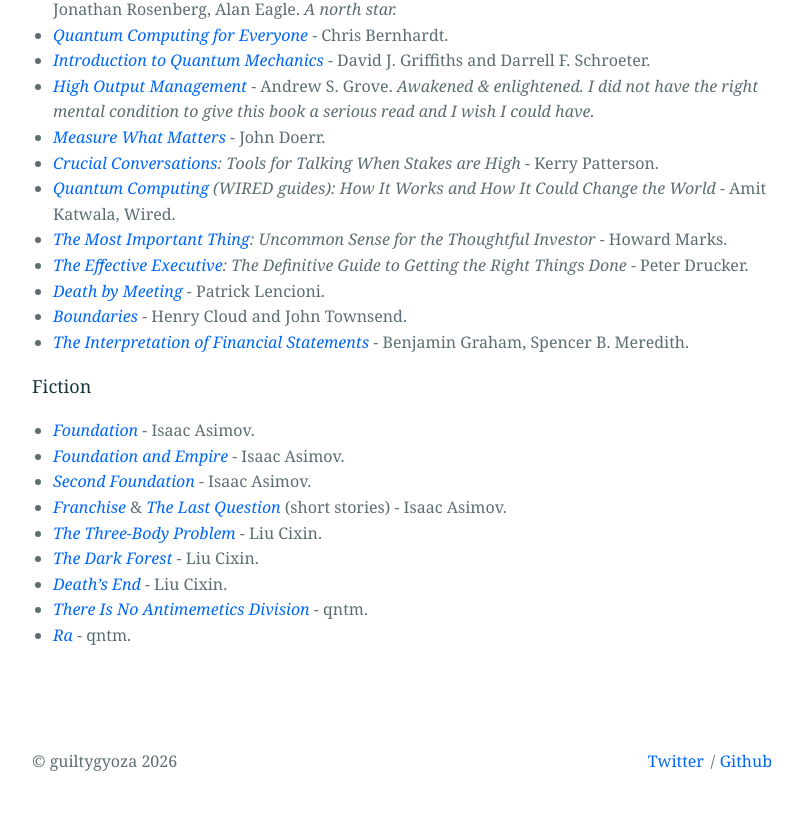
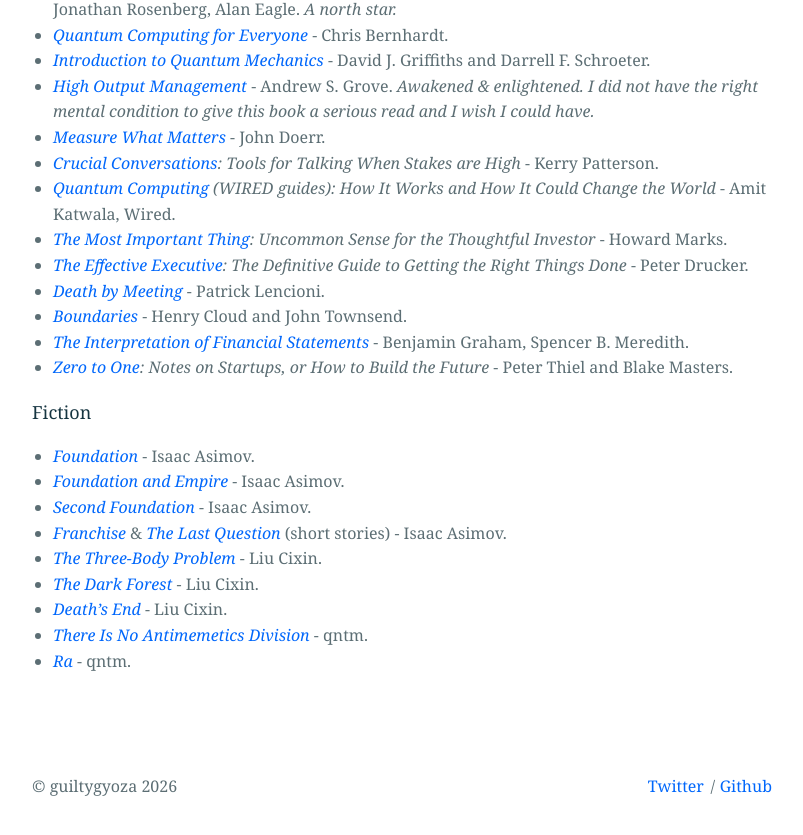
Before and after one commit to guiltygyoza/new-blog, a Jekyll site: the page built from _pages/bookshelf.markdown, in a window 1280 px wide and 900 px high, scrolled down 2131 px. Shown: the top 835 px of the window, without its empty margins (238-1041 px from the left). Built offline with Jekyll 4.4.1, drawn with Linux system fonts in a browser that asks for light colours.

Commit message:
add book

```diff
--- a/_pages/bookshelf.markdown
+++ b/_pages/bookshelf.markdown
@@ -55,6 +55,8 @@
 - *[Death by Meeting](https://www.goodreads.com/book/show/49040.Death_by_Meeting){:target="_blank"}* - Patrick Lencioni.
 - *[Boundaries](https://www.goodreads.com/book/show/944267.Boundaries){:target="_blank"}* - Henry Cloud and John Townsend.
 - *[The Interpretation of Financial Statements](https://www.goodreads.com/book/show/190445.The_Interpretation_of_Financial_Statements){:target="_blank"}* - Benjamin Graham, Spencer B. Meredith.
+- *[Zero to One](https://www.goodreads.com/book/show/18050143-zero-to-one){:target="_blank"}: Notes on Startups, or How to Build the Future* - Peter Thiel and Blake Masters.
+
 
 ### Fiction
 - *[Foundation](https://www.goodreads.com/book/show/29579.Foundation){:target="_blank"}* - Isaac Asimov.
```
